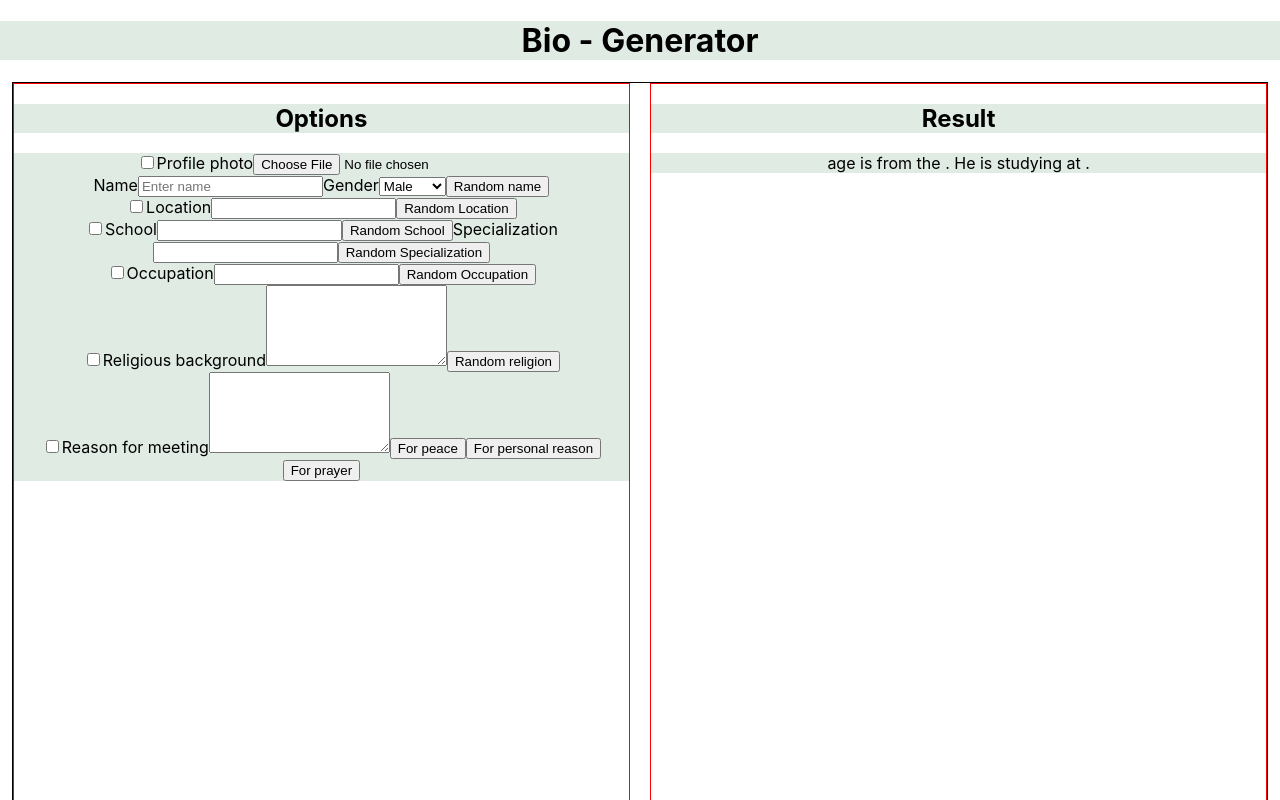
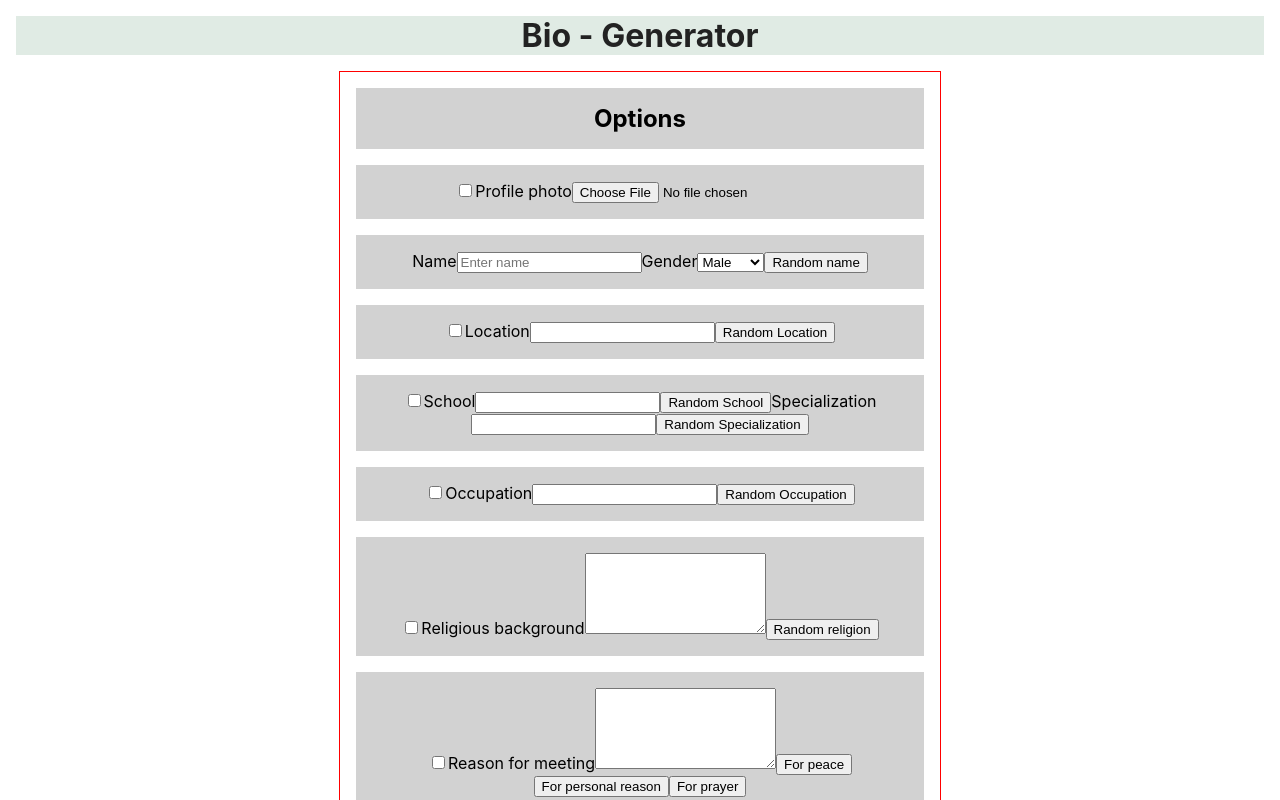
Before and after one commit to paragpatil187/Bio_Generator_App, a React (Create React App) app: page / in a window 1280 px wide. Shown: the top 800 px of the page. Built offline with nearby package versions, Linux system fonts and the light colour scheme.

Commit message:
css fixing

```diff
--- a/src/App.css
+++ b/src/App.css
@@ -1,15 +1,15 @@
 .App {
   text-align: center;
+  margin:1rem;
 
 }
 
 .container {
   display: flex;
-  height: 900px;
-  width: 98%;
-  border: 1px solid black;
+  width: 100%;
   margin: auto;
-  gap: 20px;
+  justify-content: center;
+  flex-wrap: wrap;
 }
 
 .education {
@@ -19,8 +19,8 @@
   align-items: center;
 }
 .option {
-  height: 900px;
-  width: 50%;
+  max-width: 600px;
+  margin: 1rem;
   border: 1px solid red;
 }
 
@@ -61,7 +61,13 @@
 }
 .box{
   background-color: #E0EBE4;
+  padding: 1rem;
+  margin: 1rem;
+  background-color: #2223;
 }
 .heading{
   background-color: #E0EBE4;
+  margin-bottom: 1rem;
+  color: #222;
+  margin: 0;
 }
--- a/src/App.js
+++ b/src/App.js
@@ -124,7 +124,7 @@ function App() {
         <div className="result">
           <h2 className="box">Result</h2>
           <div className="box">
-            {name} age {age} is from the {location}. He is studying {stream} at {school}.
+            {name}  is from the {location}. He is studying {stream} at {school}.
           </div>
 
 
```
